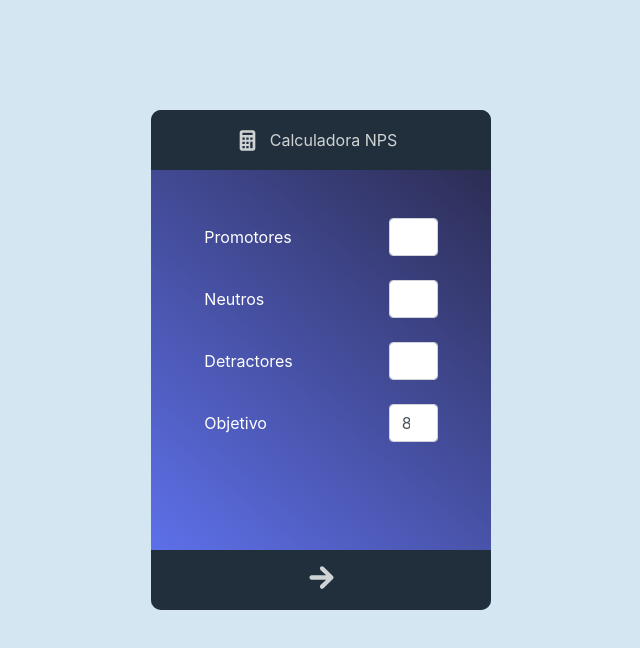
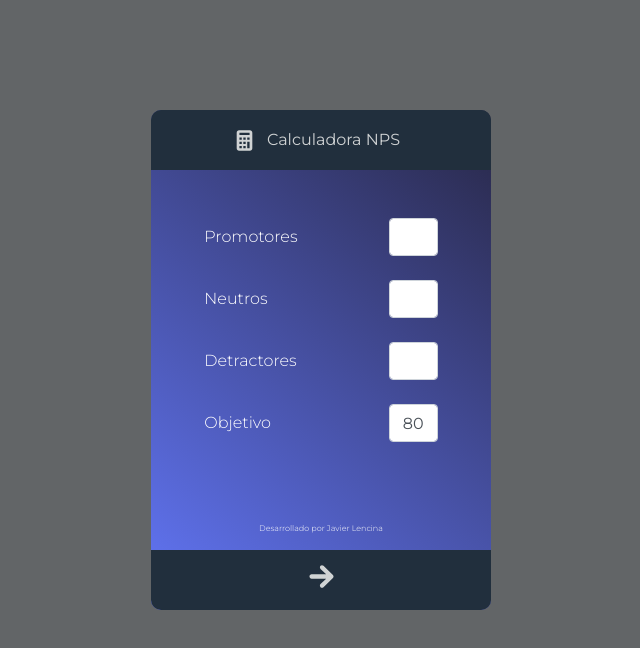
Before and after one commit to JavKhall/CalculadoraNPS, a plain HTML site: page index.html in a window 1280 px wide. Shown: the whole page, without its empty margins (319-959 px from the left). Drawn offline with nearby package versions, Linux system fonts and the light colour scheme.

Commit message:
Se realizaron cambios en las fuentes

```diff
--- a/estilos.css
+++ b/estilos.css
@@ -1,6 +1,11 @@
+@import url('https://fonts.googleapis.com/css2?family=Lato&family=Montserrat:wght@300;400;500&display=swap');
+
 :root {
 	--color-banner: #212f3d;
 	--letras-banner: #d0d3d4;
+
+	--font-nps: 'Lato';
+	--font-texto: 'Montserrat';
 }
 
 * {
@@ -14,7 +19,7 @@ body {
 	height: 100vh;
 	justify-content: center;
 	align-content: center;
-	background-color: #d4e6f1;
+	background-color: #626567;
 }
 
 .contenedor {
@@ -44,8 +49,6 @@ body {
 	justify-content: center;
 	transition: all 1s ease;
 	transform-style: preserve-3d;
-	/* transform: rotateY(180deg); */
-
 }
 
 .cara-frontal, .cara-trasera {
@@ -71,7 +74,6 @@ body {
 	justify-content: center;
 	align-items: center;
 	background-color: var(--color-banner);
-
 }
 
 .contenedor-banner {
@@ -82,6 +84,8 @@ body {
 .texto-banner {
 	color: var(--letras-banner);
 	margin: auto 10px;
+	font-family: var(--font-texto);
+	font-weight: 400;
 }
 
 .icono-banner {
@@ -95,18 +99,38 @@ body {
 	height: 380px;
 	width: 90%;
 	margin: auto;
-	padding: 40px 10px;
+	padding: 40px 10px 3px;
+	font-family: var(--font-texto);
+	font-weight: 300;
+}
+
+.presentacion {
+	margin-top: 80px;
+}
+
+.mi-nombre {
+	font-size: 8px;
 }
 
 .boton-frontal {
 	height: 50px;
 	width: 300px;
 	background-color: var(--color-banner);
-	color:var(--letras-banner);
+	color: var(--letras-banner);
 	border: none;
 }
 
-/* CONFIGURACION PARTICULAR DEL ICONO DEL BOTON FRONTAL */
+input[type=number]::-webkit-inner-spin-button,
+input[type=number]::-webkit-outer-spin-button {
+  -webkit-appearance: none;
+  margin: 0;
+}
+
+input[type=number] {
+	-moz-appearance:textfield;
+}
+
+/* CONFIGURACION PARTICULAR DEL ICONO */
 .icono-alterno {
 	font-size: 35px;
 }
@@ -120,38 +144,40 @@ body {
 .valor-nps {
 	display: flex;
 	flex-direction: column;
-	/* border: solid 1px black; */
 	border-radius: 10px;
 	box-shadow: 2px 2px 4px rgba(0,0,0,.4);
 	height: 180px;
-	width: 200px;
+	width: 220px;
 	justify-content: center;
 	align-content: center;
-	/* background-color: var(--color-banner); */
 	color: var(--letras-banner);
+
 }
 
 .nps-porcentaje {
 	margin: 5px auto;
 	font-size: 80px;
+	font-family: var(--font-nps);
 }
 
 .nps-cumplimiento {
 	font-size: 24px;
 	margin: 3px auto;
+	font-family: var(--font-texto);
+	font-weight: 500;
 }
 
 .margenes {
 	width: 260px;
-
 	margin-top: 25px;
 	text-align: center;
-	color: var(--letras-banner);
+	color: white;
 }
 
 .cantidad {
 	font-size: 25px;
 	text-shadow: 2px 2px 4px rgba(0,0,0,.4);
+	font-family: var(--font-texto);
 }
 
 /* CONFIGURACION DEL GIRO DE LA TARJETA, FALTARIA AGREGAR MODIFICACIONES CON EL COLOR */
--- a/index.html
+++ b/index.html
@@ -66,8 +66,11 @@
 								<input type="number" name="objetivo" class="form-control text-center" id="objetivo" value="80">
 							</div>
 						</div>
+
+						<div class="presentacion">
+							<p class="text-center mi-nombre">Desarrollado por Javier Lencina</p>
+						</div>
 					</div> <!-- FIN INGRESO DE DATOS -->
-
 					<!-- BOTON -->
 					<div class="banner">
 						<div class="contenedor-banner">
@@ -75,6 +78,7 @@
 						</div>
 					</div>
 				</form>
+
 
 				</div> <!-- FIN CARA FRONTAL -->
 
@@ -96,6 +100,7 @@
 
 		</div>
 	</div>
+
 	</main>
 
 	<script src="https://cdn.jsdelivr.net/npm/jquery@3.5.1/dist/jquery.slim.min.js" integrity="sha384-DfXdz2htPH0lsSSs5nCTpuj/zy4C+OGpamoFVy38MVBnE+IbbVYUew+OrCXaRkfj" crossorigin="anonymous"></script>
```
Also changed, not shown: script.js (line endings or trailing spaces).
